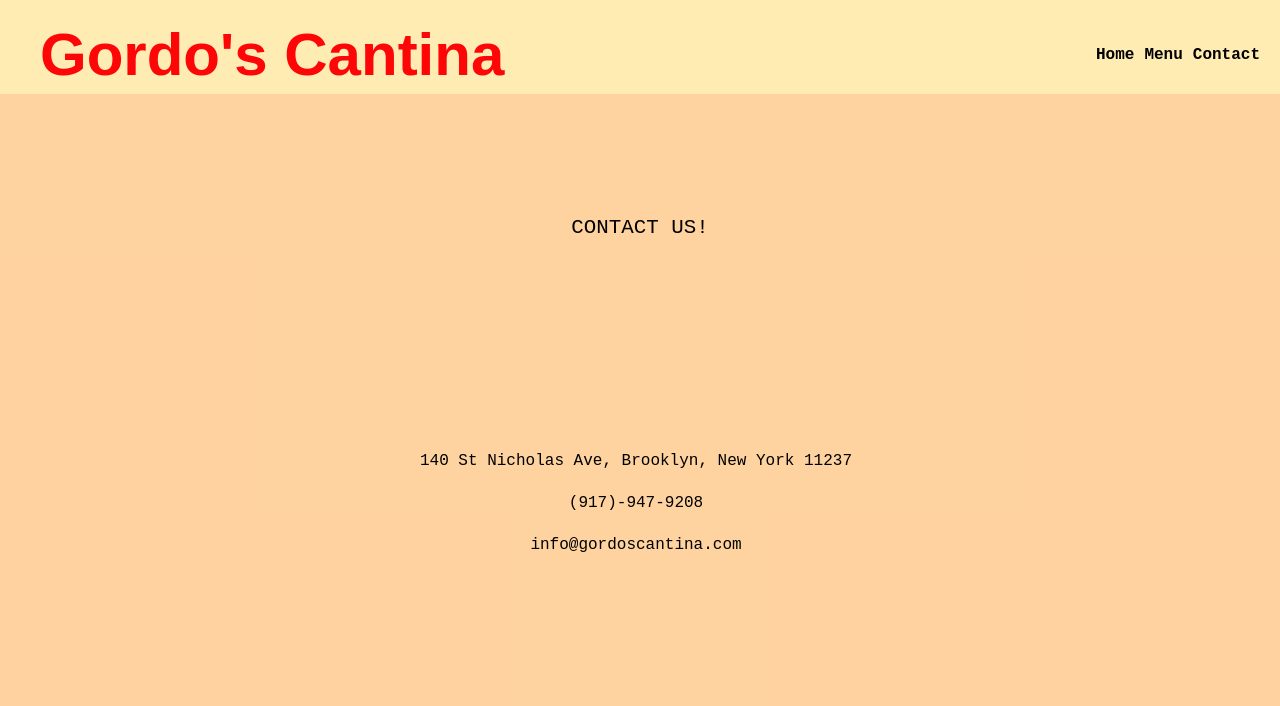
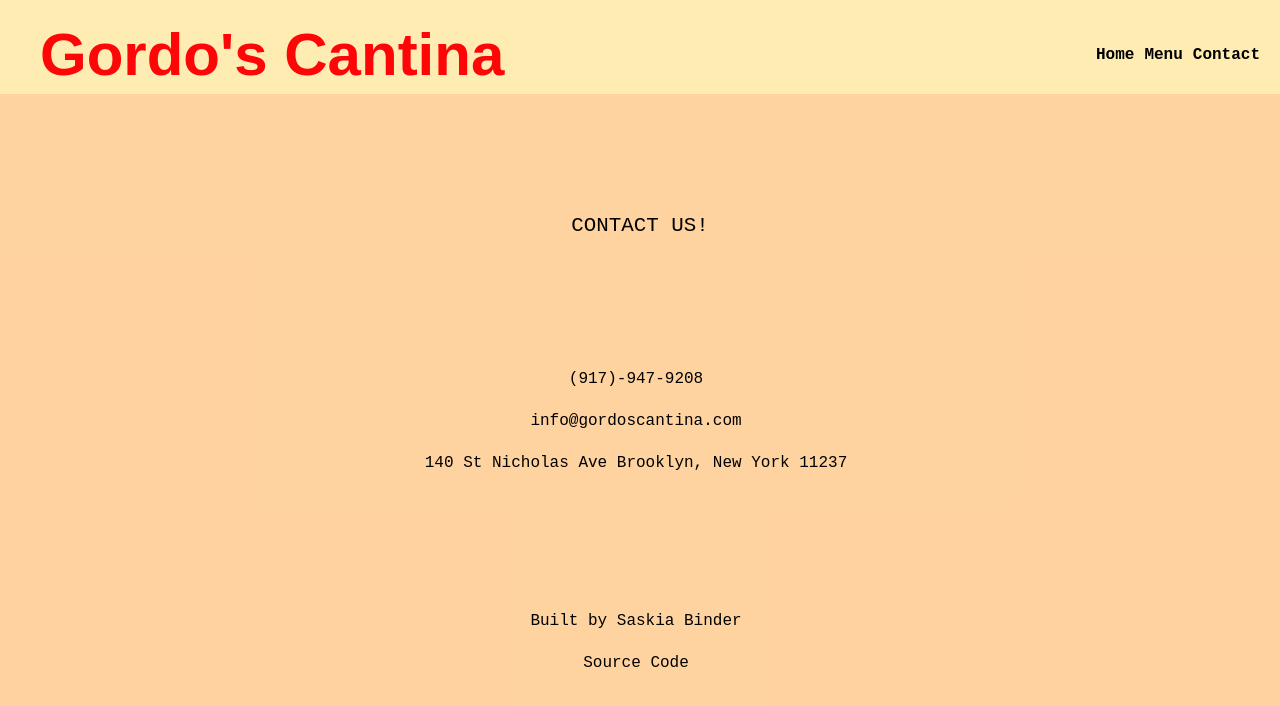
Before and after one commit to saskiabt/restaurant-website, a website built with webpack: page src/index.html in a window 1280 px wide. Both pictures are taken after a click on the element "Contact". Built offline with nearby package versions, Linux system fonts and the light colour scheme; a web font is replaced by a local one.

Commit message:
link to source code in contact page

```diff
--- a/src/populate-contact.js
+++ b/src/populate-contact.js
@@ -7,17 +7,26 @@ const loadContact = () => {
         const main = createDivs(content, 'contact-content', '', 'content-class');
         createDivs(main, 'content-title', 'CONTACT US!');
         const info = createDivs(main, 'info-wrapper', '');
-        const address = createDivs(info, 'address-box', '', 'info-box');
-        const clickMe = createElem('p', address, '140 St Nicholas Ave, Brooklyn, New York 11237', 'contact-info');
-        clickMe.addEventListener('click', () => {
-            window.open('https://g.page/gordoscantina?share', 'blank');
-        });
         const number = createDivs(info, 'number-box', '', 'info-box');
         createElem('p', number, '(917)-947-9208', 'contact-info');
         const email = createDivs(info, 'email-box', '', 'info-box');
         createElem('p', email, 'info@gordoscantina.com', 'contact-info');
+        const tagWrapper = createDivs(main, 'tag-wrapper', '');
+        createElem('p', tagWrapper, 'Built by Saskia Binder', 'tag-info');
+        const sourceCode = createElem('p', tagWrapper, 'Source Code', 'tag-info');
+        sourceCode.id = 'source-code';
+        sourceCode.addEventListener('click', () => {
+            window.open('https://github.com/saskiabt/restaurant-website', 'blank');
+        });
+        const address = createDivs(info, 'address-box', '', 'info-box');
+        const clickMe = createElem('p', address, `140 St Nicholas Ave \
+                                                  Brooklyn, New York 11237`, 'contact-info')
+        clickMe.addEventListener('click', () => {
+            window.open('https://g.page/gordoscantina?share', 'blank');
+        });
     }
 };
+
 
 const hideContact = () => {
     if (document.querySelector('#contact-content')) document.querySelector('#contact-content').remove();
--- a/src/style.scss
+++ b/src/style.scss
@@ -150,8 +150,9 @@
         transition: transform .4s ease-in-out;
 
         &:hover {
-            transform: scale(1.2);
+            transform: scale(1.1);
             box-shadow: 0px 1px 6px 0px #4f3b3b;
+            opacity: 90%;
         }
     }
 }
@@ -265,7 +266,7 @@ ul {
     flex-direction: column;
     -webkit-box-align: center;
     align-items: center;
-    gap: 10vh;
+    // gap: 10vh;
     font-family: letter-gothic-std, monospace;
     font-weight: 400;
     font-style: normal;
@@ -288,6 +289,11 @@ ul {
     align-items: center;
     width: 100%;
     font-size: 1.3rem;
+    transition: ease-in-out .4s;
+
+    &:hover {
+        transform: scale(1.2);
+    }
 }
 
 .info-box {
@@ -414,4 +420,22 @@ $desktop: 1024px;
         background-color: $dark-green-item-color;
         color: white;
     }
+};
+
+#tag-wrapper {
+    display: flex;
+    flex-direction: column;
+    align-items: center;
+
+    #tag-wrapper > p:nth-child(2) {
+        cursor: pointer;
+    }
+
+    #source-code {
+        cursor: pointer;
+
+        &:hover {
+            text-decoration: underline;
+        }
+    }
 }
```
Also changed, not shown: dist/index.html, dist/main.js, src/style.css, 1 other file.
